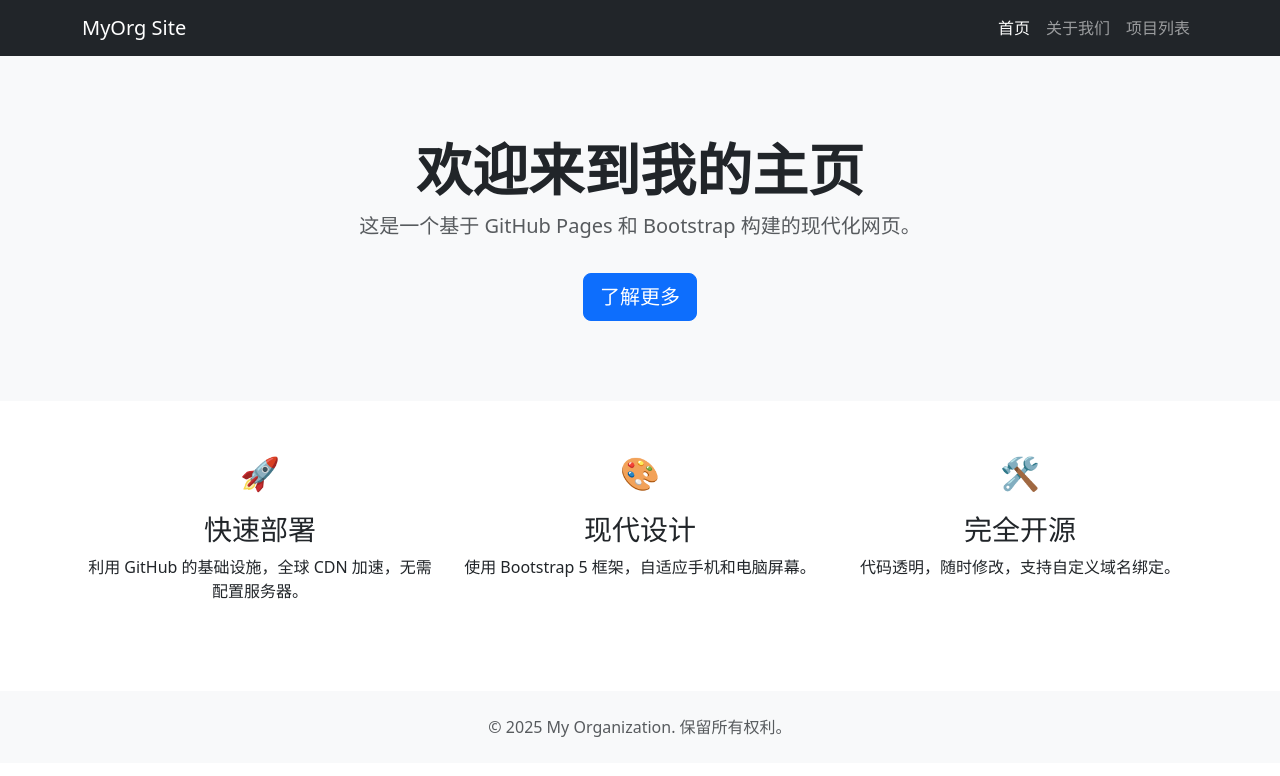
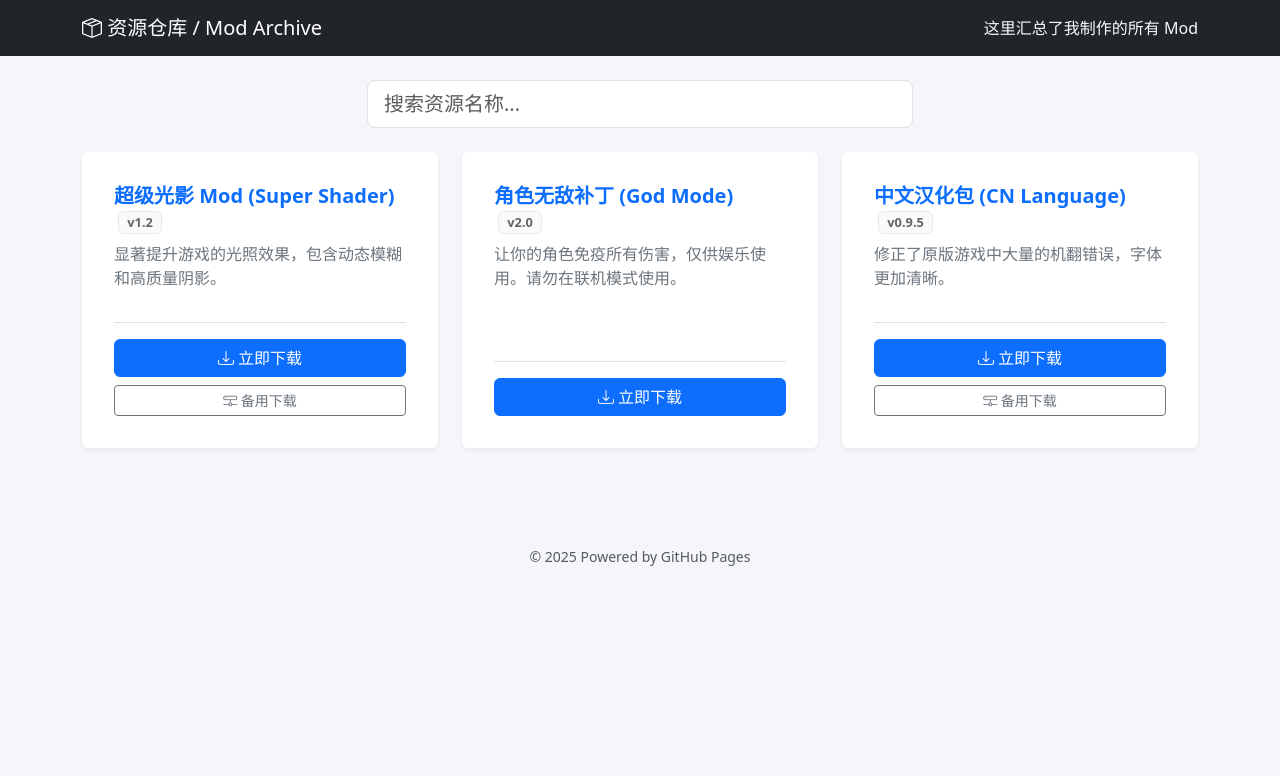
Before and after one commit to byg339/byg339.github.io, a plain HTML site: page index.html in a window 1280 px wide. Drawn offline with nearby package versions, Linux system fonts and the light colour scheme.

Commit message:
Update index.html

```diff
--- a/index.html
+++ b/index.html
@@ -3,74 +3,147 @@
 <head>
     <meta charset="UTF-8">
     <meta name="viewport" content="width=device-width, initial-scale=1.0">
-    <title>我的个人主站</title>
+    <title>我的资源发布站</title>
     <link href="https://cdn.jsdelivr.net/npm/bootstrap@5.3.0/dist/css/bootstrap.min.css" rel="stylesheet">
+    <link rel="stylesheet" href="https://cdn.jsdelivr.net/npm/bootstrap-icons@1.10.0/font/bootstrap-icons.css">
 
     <style>
-        .hero-section {
-            background-color: #f8f9fa; /* 浅灰色背景 */
-            padding: 80px 0; /* 上下留白 */
-            text-align: center;
+        body {
+            background-color: #f4f6f9; /* 护眼的灰底色 */
         }
-        .feature-icon {
-            font-size: 2rem;
-            margin-bottom: 1rem;
-            color: #0d6efd; /* 蓝色图标 */
+        .mod-card {
+            transition: transform 0.2s; /* 鼠标悬停动画 */
+            border: none;
+            box-shadow: 0 2px 5px rgba(0,0,0,0.05);
+        }
+        .mod-card:hover {
+            transform: translateY(-5px); /* 悬停时上浮 */
+            box-shadow: 0 5px 15px rgba(0,0,0,0.1);
+        }
+        .version-badge {
+            font-size: 0.8rem;
+            opacity: 0.7;
         }
     </style>
 </head>
 <body>
 
-    <nav class="navbar navbar-expand-lg navbar-dark bg-dark">
+    <nav class="navbar navbar-dark bg-dark mb-4">
         <div class="container">
-            <a class="navbar-brand" href="#">MyOrg Site</a>
-            <button class="navbar-toggler" type="button" data-bs-toggle="collapse" data-bs-target="#navbarNav">
-                <span class="navbar-toggler-icon"></span>
-            </button>
-            <div class="collapse navbar-collapse" id="navbarNav">
-                <ul class="navbar-nav ms-auto">
-                    <li class="nav-item"><a class="nav-link active" href="#">首页</a></li>
-                    <li class="nav-item"><a class="nav-link" href="#">关于我们</a></li>
-                    <li class="nav-item"><a class="nav-link" href="#">项目列表</a></li>
-                </ul>
-            </div>
+            <a class="navbar-brand" href="#">
+                <i class="bi bi-box-seam"></i> 资源仓库 / Mod Archive
+            </a>
+            <span class="navbar-text text-light">
+                这里汇总了我制作的所有 Mod
+            </span>
         </div>
     </nav>
 
-    <header class="hero-section">
-        <div class="container">
-            <h1 class="display-4 fw-bold">欢迎来到我的主页</h1>
-            <p class="lead text-muted">这是一个基于 GitHub Pages 和 Bootstrap 构建的现代化网页。</p>
-            <a href="#" class="btn btn-primary btn-lg mt-3">了解更多</a>
-        </div>
-    </header>
-
-    <main class="container py-5">
-        <div class="row text-center">
-            <div class="col-md-4 mb-4">
-                <div class="feature-icon">🚀</div>
-                <h3>快速部署</h3>
-                <p>利用 GitHub 的基础设施，全球 CDN 加速，无需配置服务器。</p>
-            </div>
-            <div class="col-md-4 mb-4">
-                <div class="feature-icon">🎨</div>
-                <h3>现代设计</h3>
-                <p>使用 Bootstrap 5 框架，自适应手机和电脑屏幕。</p>
-            </div>
-            <div class="col-md-4 mb-4">
-                <div class="feature-icon">🛠️</div>
-                <h3>完全开源</h3>
-                <p>代码透明，随时修改，支持自定义域名绑定。</p>
+    <div class="container">
+        <div class="row mb-4">
+            <div class="col-md-6 mx-auto">
+                <input type="text" id="searchInput" class="form-control form-control-lg" placeholder="搜索资源名称...">
             </div>
         </div>
-    </main>
 
-    <footer class="bg-light py-4 mt-auto">
-        <div class="container text-center text-muted">
-            <p class="mb-0">&copy; 2025 My Organization. 保留所有权利。</p>
-        </div>
+        <div class="row" id="resource-container">
+            </div>
+    </div>
+
+    <footer class="text-center py-4 text-muted mt-5">
+        <small>&copy; 2025 Powered by GitHub Pages</small>
     </footer>
 
-    <script src="https://cdn.jsdelivr.net/npm/bootstrap@5.3.0/dist/js/bootstrap.bundle.min.js"></script>
+    <script>
+        // ==========================================
+        // CONFIG AREA: 在这里添加或修改你的资源
+        // ==========================================
+        const resources = [
+            {
+                title: "超级光影 Mod (Super Shader)",
+                version: "v1.2",
+                desc: "显著提升游戏的光照效果，包含动态模糊和高质量阴影。",
+                mainLink: "https://pan.baidu.com/s/xxxx", // 主下载链接
+                backupLink: "https://drive.google.com/file/d/xxxx", // 备用链接
+                tags: ["画质", "通用"]
+            },
+            {
+                title: "角色无敌补丁 (God Mode)",
+                version: "v2.0",
+                desc: "让你的角色免疫所有伤害，仅供娱乐使用。请勿在联机模式使用。",
+                mainLink: "https://lanzou.com/xxxx",
+                backupLink: "#", // 如果没有备用链接，留 # 即可
+                tags: ["作弊", "脚本"]
+            },
+            {
+                title: "中文汉化包 (CN Language)",
+                version: "v0.9.5",
+                desc: "修正了原版游戏中大量的机翻错误，字体更加清晰。",
+                mainLink: "https://github.com/xxxx/releases",
+                backupLink: "https://share.weiyun.com/xxxx",
+                tags: ["汉化", "工具"]
+            }
+            // 复制上面的花括号块 {...}, 粘贴到这里即可添加新资源
+        ];
+
+        // ==========================================
+        // 渲染逻辑 (不需要修改)
+        // ==========================================
+        const container = document.getElementById('resource-container');
+        const searchInput = document.getElementById('searchInput');
+
+        function renderResources(data) {
+            container.innerHTML = ''; // 清空当前列表
+
+            if(data.length === 0) {
+                container.innerHTML = '<div class="text-center text-muted mt-5">没有找到相关资源</div>';
+                return;
+            }
+
+            data.forEach(item => {
+                // 检查是否有备用链接
+                const backupBtnHtml = item.backupLink && item.backupLink !== '#'
+                    ? `<a href="${item.backupLink}" target="_blank" class="btn btn-outline-secondary btn-sm"><i class="bi bi-hdd-network"></i> 备用下载</a>`
+                    : '';
+
+                const cardHtml = `
+                    <div class="col-md-6 col-lg-4 mb-4">
+                        <div class="card mod-card h-100 p-3">
+                            <div class="card-body d-flex flex-column">
+                                <h5 class="card-title fw-bold text-primary">
+                                    ${item.title}
+                                    <span class="badge bg-light text-dark border ms-1 version-badge">${item.version}</span>
+                                </h5>
+                                <p class="card-text text-secondary flex-grow-1">${item.desc}</p>
+
+                                <div class="mt-3 pt-3 border-top">
+                                    <div class="d-grid gap-2">
+                                        <a href="${item.mainLink}" target="_blank" class="btn btn-primary">
+                                            <i class="bi bi-download"></i> 立即下载
+                                        </a>
+                                        ${backupBtnHtml}
+                                    </div>
+                                </div>
+                            </div>
+                        </div>
+                    </div>
+                `;
+                container.innerHTML += cardHtml;
+            });
+        }
+
+        // 初始化渲染
+        renderResources(resources);
+
+        // 简单的搜索功能逻辑
+        searchInput.addEventListener('input', (e) => {
+            const keyword = e.target.value.toLowerCase();
+            const filtered = resources.filter(item =>
+                item.title.toLowerCase().includes(keyword) ||
+                item.desc.toLowerCase().includes(keyword)
+            );
+            renderResources(filtered);
+        });
+    </script>
 </body>
 </html>
```
